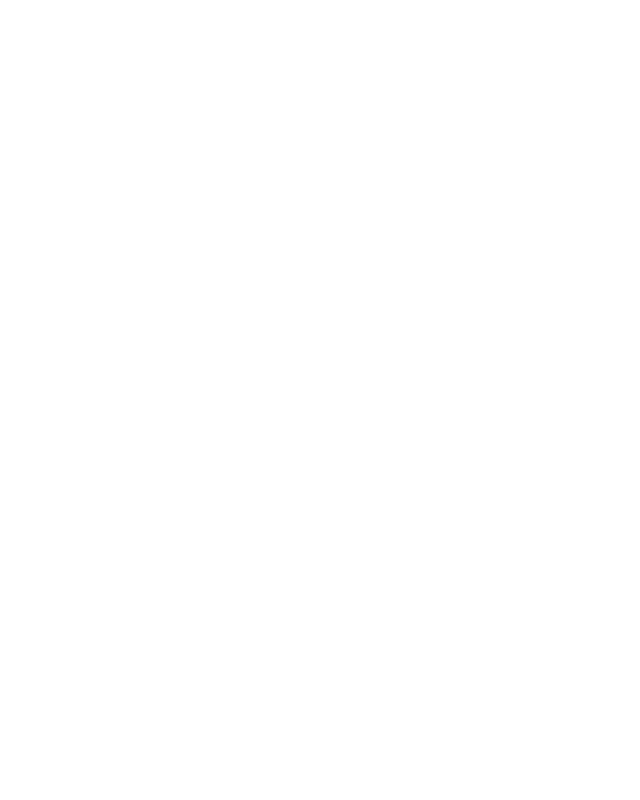
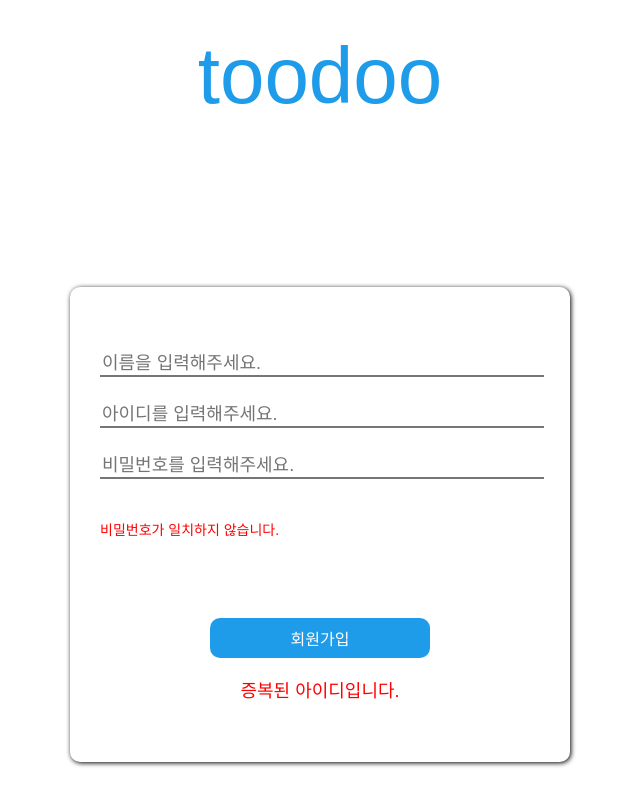
Before and after one commit to akdfkeks/1234, a React (Create React App) app: page /signup in a window 1280 px wide. Before the commit this address had no page. Shown: the whole page, without its empty margins (80-720 px from the left). Built offline with nearby package versions, Linux system fonts and the light colour scheme.

Commit message:
signup_router&axios

```diff
--- a/src/App.js
+++ b/src/App.js
@@ -2,6 +2,7 @@
 import React, { Component } from 'react';
 import Main from './pages/main/main';
 import Login from './pages/login/Login';
+import Signup from './pages/signup/Signup';
 import {BrowserRouter as Router,Route,Routes} from 'react-router-dom';
 
 class App extends Component {
@@ -10,7 +11,8 @@
       <Router>
         <Routes>
           <Route path="/" element={<Login/>}/>
-          <Route path='main' element={<Main/>}/>
+          <Route path='/signup' element={<Signup/>}/>
+          <Route path='/main' element={<Main/>}/>
         </Routes>
       </Router>
     );
--- a/src/pages/login/Login.js
+++ b/src/pages/login/Login.js
@@ -60,7 +60,7 @@
                     <button onClick={goToMain} id="login_l" type="button">로그인</button><br/>
                     <a href="#" id="find">아이디찾기/비밀번호 찾기</a>
                     <hr id="hr"></hr>
-                    <button id="signup_l" type="text" >회원가입</button><br/>
+                    <Link to="/signup"><button id="signup_l" type="button">회원가입</button><br/></Link>
 
                 </form>
             </div>
--- a/src/pages/signup/Signup.js
+++ b/src/pages/signup/Signup.js
@@ -1,18 +1,48 @@
 import './Signup.css';
+import React,{useState} from "react";
+import axios from 'axios';
+// import {Link , useNavigate} from 'react-router-dom'
+
+export default function Signup(){
+    // const navigate = useNavigate();
+    const [userId,setuserId]=useState("");
+    const [userPw,setuserPw]=useState("");
+    const [name,setname]=useState("");
+
+    const goToMains= async()=>{
+        axios({
+            method:'post',
+            url:'http://192.168.41.107:3000/auth/signup',
+            data:{
+                name:name,
+                userId:userId,
+                userPw:userPw,
+                }
+            })
+            .then(Response=>{console.log(Response)})}
+
+    const onChangename=(e)=>{
+        setname(e.target.value);
+    };
+    const onChangeid=(e)=>{
+        setuserId(e.target.value);
+    };
+    const onChangepw=(e)=>{
+        setuserPw(e.target.value);
+    };
 
 
-function Signup(){
 
         return(
             <div className="page" >
                 <div className="title">toodoo</div>
                 <div className="logbox">
-                    <input className="form" type="text" name="id" placeholder="이름을 입력해주세요."></input><br/>
-                    <input className="form" type="text" name="id" placeholder="아이디를 입력해주세요."></input><br/>
-                    <input className="form" type="password" name="password" placeholder="비밀번호를 입력해주세요."></input><br/>
-                    <input className="form" id="rep" type="password" name="password" placeholder="비밀번호를 한 번 더 입력해주세요."></input><br/>
+                    <input className="form" type="text" name="name" placeholder="이름을 입력해주세요." onChange={onChangename}></input><br/>
+                    <input className="form" type="text" name="userId" placeholder="아이디를 입력해주세요." onChange={onChangeid}></input><br/>
+                    <input className="form" type="password" name="userPw" placeholder="비밀번호를 입력해주세요." onChange={onChangepw}></input><br/>
+                    {/* <input className="form" id="rep" type="password" name="password" placeholder="비밀번호를 한 번 더 입력해주세요." ></input><br/> */}
                     <p id="pc">비밀번호가 일치하지 않습니다.</p>
-                    <button id="signup" type="text">회원가입</button><br/>
+                    <button onClick={goToMains} id="signup" type="button">회원가입</button><br/>
                     <p id="ic">증복된 아이디입니다.</p>
 
                 </div>
@@ -20,6 +50,3 @@
         )
 
 }
-
-
-export default Signup;
```
